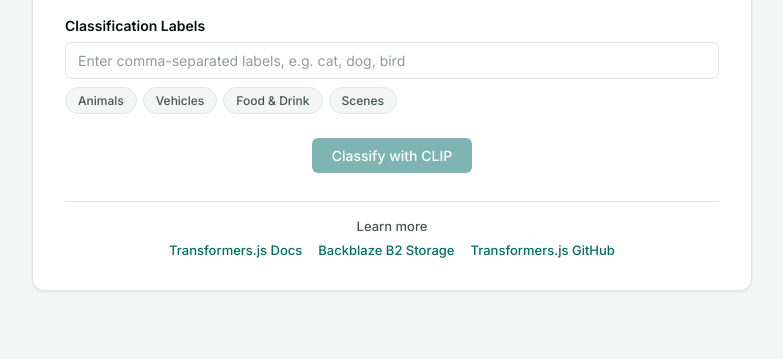
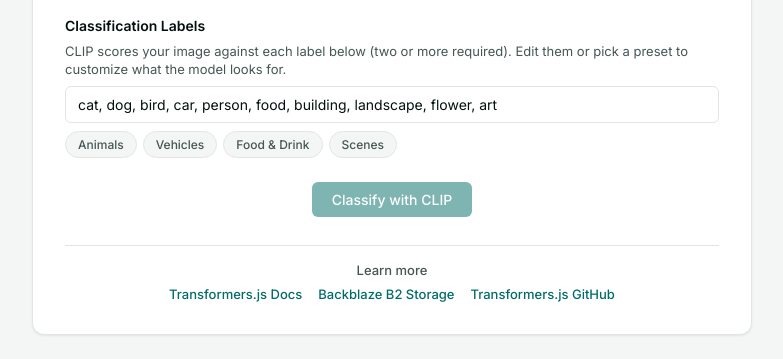
Before and after one commit to backblaze-b2-samples/b2-zeroshot-image-classifier, a website: page frontend/index.html in a window 1280 px wide. Shown: the part 530-889 px from the top of the page, without its empty margins (248-1031 px from the left). Before the commit the page ends 845 px from the top, so only its background shows below. Drawn offline with Linux system fonts and the light colour scheme.

Commit message:
Add label hint and update default classification labels in index.html

```diff
--- a/frontend/index.html
+++ b/frontend/index.html
@@ -166,6 +166,13 @@
             font-weight: 600;
             color: oklch(0.16 0.02 190);
             margin-bottom: 8px;
+        }
+
+        .label-hint {
+            font-size: 0.8125rem;
+            color: oklch(0.44 0.02 190);
+            margin-bottom: 8px;
+            line-height: 1.4;
         }
 
         .label-input {
@@ -509,7 +516,8 @@
 
         <div class="label-section">
             <label for="labelInput">Classification Labels</label>
-            <input type="text" class="label-input" id="labelInput" placeholder="Enter comma-separated labels, e.g. cat, dog, bird">
+            <p class="label-hint">CLIP scores your image against each label below (two or more required). Edit them or pick a preset to customize what the model looks for.</p>
+            <input type="text" class="label-input" id="labelInput" value="cat, dog, bird, car, person, food, building, landscape, flower, art" placeholder="Enter comma-separated labels, e.g. cat, dog, bird">
             <div class="preset-row">
                 <button class="preset-btn" data-labels="cat, dog, bird, fish, horse, elephant, bear, zebra, giraffe">Animals</button>
                 <button class="preset-btn" data-labels="car, truck, bicycle, motorcycle, airplane, boat, train, bus">Vehicles</button>
```
